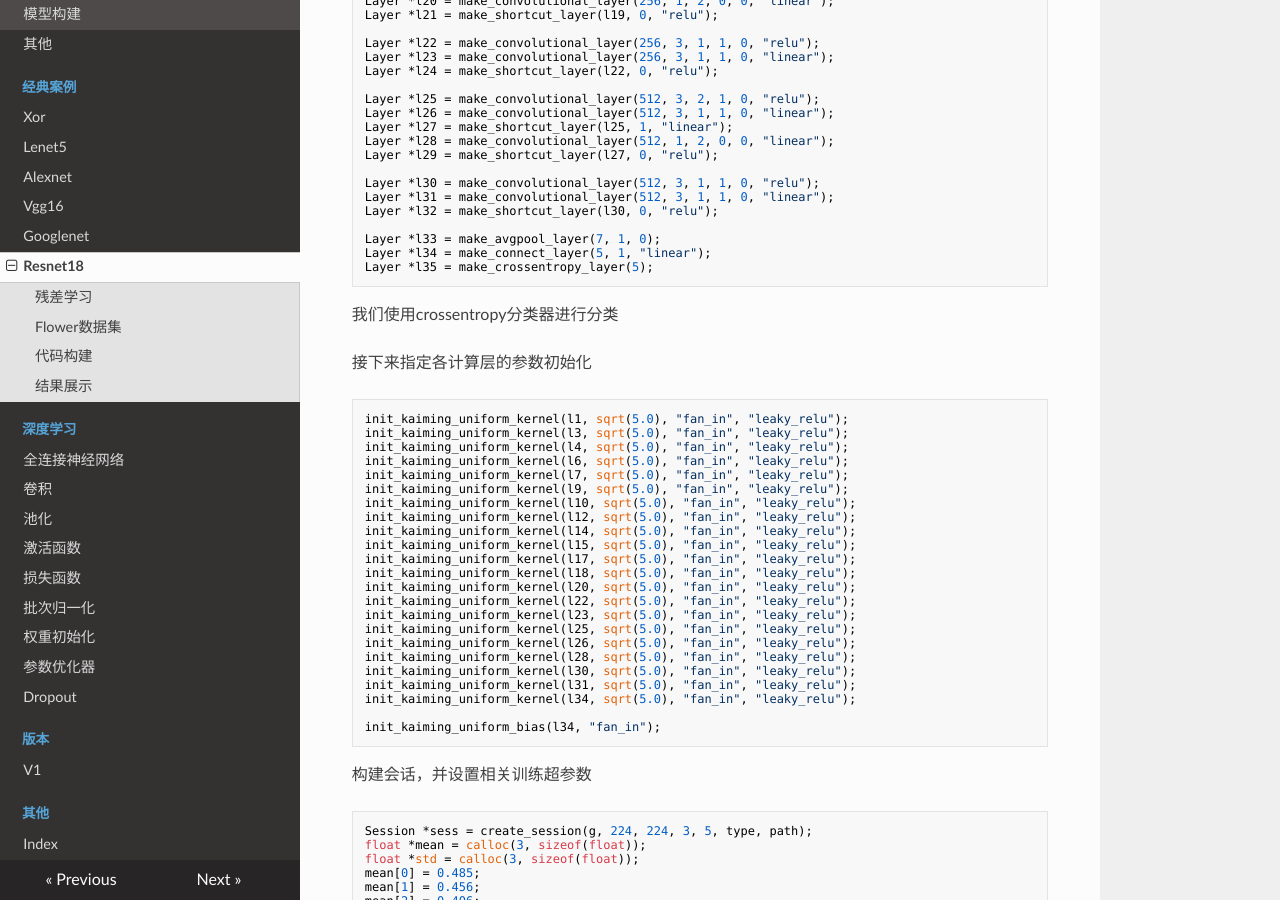
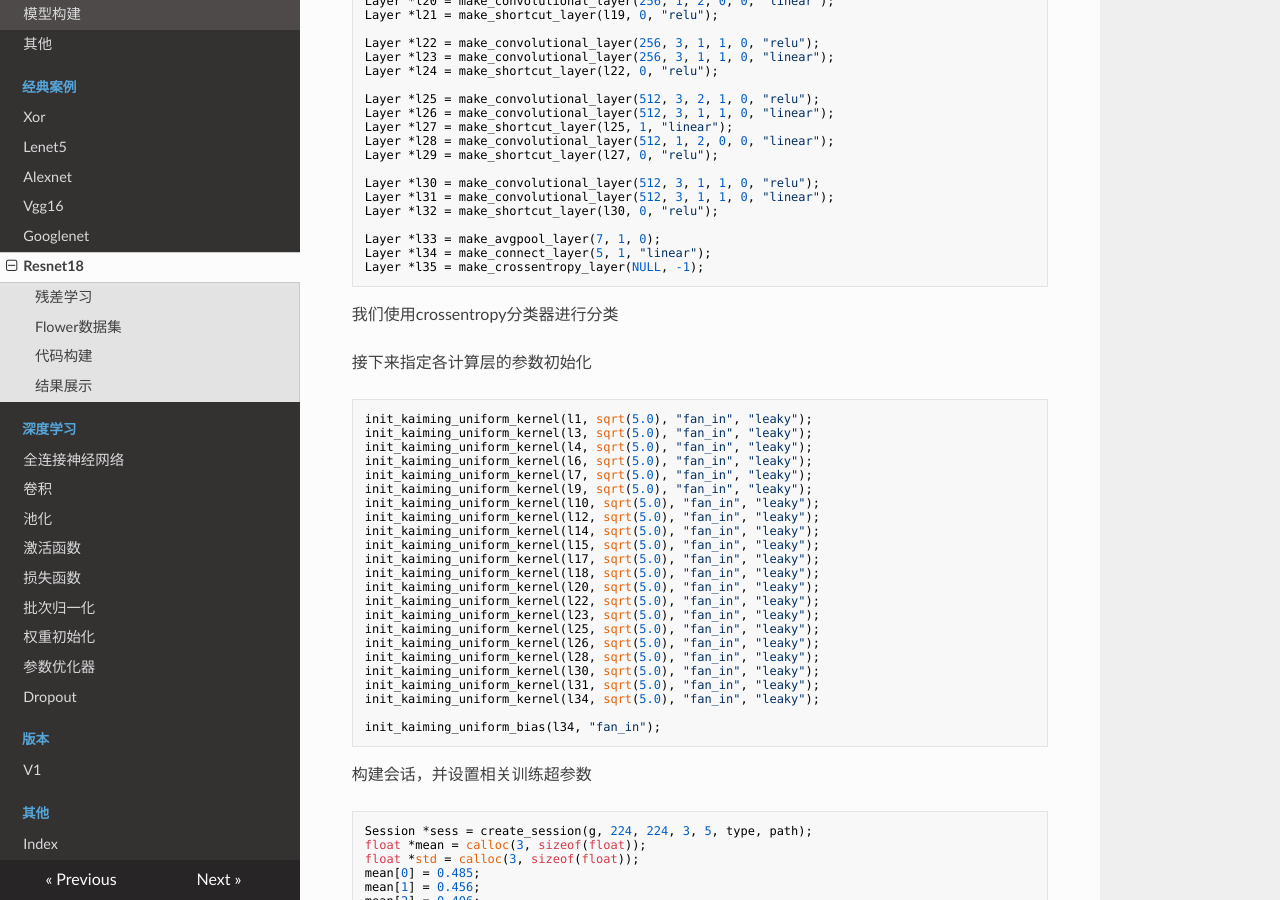
Before and after one commit to Lumos-Network/LumosNet-docs, an MkDocs documentation site: the page built from docs/经典案例/resnet18.md, in a window 1280 px wide and 900 px high, scrolled down 4018 px. Built offline with MkDocs 1.6.1, drawn with Linux system fonts in a browser that asks for light colours; nearby versions of some CDN libraries; some of the changed text lies outside the part shown.

Commit message:
lossfunc

````diff
--- a/docs/经典案例/resnet18.md
+++ b/docs/经典案例/resnet18.md
@@ -98,7 +98,7 @@ Layer *l32 = make_shortcut_layer(l30, 0, "relu");
 
 Layer *l33 = make_avgpool_layer(7, 1, 0);
 Layer *l34 = make_connect_layer(5, 1, "linear");
-Layer *l35 = make_crossentropy_layer(5);
+Layer *l35 = make_crossentropy_layer(NULL, -1);
 ```
 
 我们使用crossentropy分类器进行分类
@@ -106,27 +106,27 @@ Layer *l35 = make_crossentropy_layer(5);
 接下来指定各计算层的参数初始化
 
 ```c
-init_kaiming_uniform_kernel(l1, sqrt(5.0), "fan_in", "leaky_relu");
-init_kaiming_uniform_kernel(l3, sqrt(5.0), "fan_in", "leaky_relu");
-init_kaiming_uniform_kernel(l4, sqrt(5.0), "fan_in", "leaky_relu");
-init_kaiming_uniform_kernel(l6, sqrt(5.0), "fan_in", "leaky_relu");
-init_kaiming_uniform_kernel(l7, sqrt(5.0), "fan_in", "leaky_relu");
-init_kaiming_uniform_kernel(l9, sqrt(5.0), "fan_in", "leaky_relu");
-init_kaiming_uniform_kernel(l10, sqrt(5.0), "fan_in", "leaky_relu");
-init_kaiming_uniform_kernel(l12, sqrt(5.0), "fan_in", "leaky_relu");
-init_kaiming_uniform_kernel(l14, sqrt(5.0), "fan_in", "leaky_relu");
-init_kaiming_uniform_kernel(l15, sqrt(5.0), "fan_in", "leaky_relu");
-init_kaiming_uniform_kernel(l17, sqrt(5.0), "fan_in", "leaky_relu");
-init_kaiming_uniform_kernel(l18, sqrt(5.0), "fan_in", "leaky_relu");
-init_kaiming_uniform_kernel(l20, sqrt(5.0), "fan_in", "leaky_relu");
-init_kaiming_uniform_kernel(l22, sqrt(5.0), "fan_in", "leaky_relu");
-init_kaiming_uniform_kernel(l23, sqrt(5.0), "fan_in", "leaky_relu");
-init_kaiming_uniform_kernel(l25, sqrt(5.0), "fan_in", "leaky_relu");
-init_kaiming_uniform_kernel(l26, sqrt(5.0), "fan_in", "leaky_relu");
-init_kaiming_uniform_kernel(l28, sqrt(5.0), "fan_in", "leaky_relu");
-init_kaiming_uniform_kernel(l30, sqrt(5.0), "fan_in", "leaky_relu");
-init_kaiming_uniform_kernel(l31, sqrt(5.0), "fan_in", "leaky_relu");
-init_kaiming_uniform_kernel(l34, sqrt(5.0), "fan_in", "leaky_relu");
+init_kaiming_uniform_kernel(l1, sqrt(5.0), "fan_in", "leaky");
+init_kaiming_uniform_kernel(l3, sqrt(5.0), "fan_in", "leaky");
+init_kaiming_uniform_kernel(l4, sqrt(5.0), "fan_in", "leaky");
+init_kaiming_uniform_kernel(l6, sqrt(5.0), "fan_in", "leaky");
+init_kaiming_uniform_kernel(l7, sqrt(5.0), "fan_in", "leaky");
+init_kaiming_uniform_kernel(l9, sqrt(5.0), "fan_in", "leaky");
+init_kaiming_uniform_kernel(l10, sqrt(5.0), "fan_in", "leaky");
+init_kaiming_uniform_kernel(l12, sqrt(5.0), "fan_in", "leaky");
+init_kaiming_uniform_kernel(l14, sqrt(5.0), "fan_in", "leaky");
+init_kaiming_uniform_kernel(l15, sqrt(5.0), "fan_in", "leaky");
+init_kaiming_uniform_kernel(l17, sqrt(5.0), "fan_in", "leaky");
+init_kaiming_uniform_kernel(l18, sqrt(5.0), "fan_in", "leaky");
+init_kaiming_uniform_kernel(l20, sqrt(5.0), "fan_in", "leaky");
+init_kaiming_uniform_kernel(l22, sqrt(5.0), "fan_in", "leaky");
+init_kaiming_uniform_kernel(l23, sqrt(5.0), "fan_in", "leaky");
+init_kaiming_uniform_kernel(l25, sqrt(5.0), "fan_in", "leaky");
+init_kaiming_uniform_kernel(l26, sqrt(5.0), "fan_in", "leaky");
+init_kaiming_uniform_kernel(l28, sqrt(5.0), "fan_in", "leaky");
+init_kaiming_uniform_kernel(l30, sqrt(5.0), "fan_in", "leaky");
+init_kaiming_uniform_kernel(l31, sqrt(5.0), "fan_in", "leaky");
+init_kaiming_uniform_kernel(l34, sqrt(5.0), "fan_in", "leaky");
 
 init_kaiming_uniform_bias(l34, "fan_in");
 ```
@@ -205,7 +205,7 @@ void resnet18(char *type, char *path)
 
     Layer *l33 = make_avgpool_layer(7, 1, 0);
     Layer *l34 = make_connect_layer(5, 1, "linear");
-    Layer *l35 = make_crossentropy_layer(5);
+    Layer *l35 = make_crossentropy_layer(NULL, -1);
 
     append_layer2grpah(g, l1);
     append_layer2grpah(g, l2);
@@ -243,27 +243,27 @@ void resnet18(char *type, char *path)
     append_layer2grpah(g, l34);
     append_layer2grpah(g, l35);
 
-    init_kaiming_uniform_kernel(l1, sqrt(5.0), "fan_in", "leaky_relu");
-    init_kaiming_uniform_kernel(l3, sqrt(5.0), "fan_in", "leaky_relu");
-    init_kaiming_uniform_kernel(l4, sqrt(5.0), "fan_in", "leaky_relu");
-    init_kaiming_uniform_kernel(l6, sqrt(5.0), "fan_in", "leaky_relu");
-    init_kaiming_uniform_kernel(l7, sqrt(5.0), "fan_in", "leaky_relu");
-    init_kaiming_uniform_kernel(l9, sqrt(5.0), "fan_in", "leaky_relu");
-    init_kaiming_uniform_kernel(l10, sqrt(5.0), "fan_in", "leaky_relu");
-    init_kaiming_uniform_kernel(l12, sqrt(5.0), "fan_in", "leaky_relu");
-    init_kaiming_uniform_kernel(l14, sqrt(5.0), "fan_in", "leaky_relu");
-    init_kaiming_uniform_kernel(l15, sqrt(5.0), "fan_in", "leaky_relu");
-    init_kaiming_uniform_kernel(l17, sqrt(5.0), "fan_in", "leaky_relu");
-    init_kaiming_uniform_kernel(l18, sqrt(5.0), "fan_in", "leaky_relu");
-    init_kaiming_uniform_kernel(l20, sqrt(5.0), "fan_in", "leaky_relu");
-    init_kaiming_uniform_kernel(l22, sqrt(5.0), "fan_in", "leaky_relu");
-    init_kaiming_uniform_kernel(l23, sqrt(5.0), "fan_in", "leaky_relu");
-    init_kaiming_uniform_kernel(l25, sqrt(5.0), "fan_in", "leaky_relu");
-    init_kaiming_uniform_kernel(l26, sqrt(5.0), "fan_in", "leaky_relu");
-    init_kaiming_uniform_kernel(l28, sqrt(5.0), "fan_in", "leaky_relu");
-    init_kaiming_uniform_kernel(l30, sqrt(5.0), "fan_in", "leaky_relu");
-    init_kaiming_uniform_kernel(l31, sqrt(5.0), "fan_in", "leaky_relu");
-    init_kaiming_uniform_kernel(l34, sqrt(5.0), "fan_in", "leaky_relu");
+    init_kaiming_uniform_kernel(l1, sqrt(5.0), "fan_in", "leaky");
+    init_kaiming_uniform_kernel(l3, sqrt(5.0), "fan_in", "leaky");
+    init_kaiming_uniform_kernel(l4, sqrt(5.0), "fan_in", "leaky");
+    init_kaiming_uniform_kernel(l6, sqrt(5.0), "fan_in", "leaky");
+    init_kaiming_uniform_kernel(l7, sqrt(5.0), "fan_in", "leaky");
+    init_kaiming_uniform_kernel(l9, sqrt(5.0), "fan_in", "leaky");
+    init_kaiming_uniform_kernel(l10, sqrt(5.0), "fan_in", "leaky");
+    init_kaiming_uniform_kernel(l12, sqrt(5.0), "fan_in", "leaky");
+    init_kaiming_uniform_kernel(l14, sqrt(5.0), "fan_in", "leaky");
+    init_kaiming_uniform_kernel(l15, sqrt(5.0), "fan_in", "leaky");
+    init_kaiming_uniform_kernel(l17, sqrt(5.0), "fan_in", "leaky");
+    init_kaiming_uniform_kernel(l18, sqrt(5.0), "fan_in", "leaky");
+    init_kaiming_uniform_kernel(l20, sqrt(5.0), "fan_in", "leaky");
+    init_kaiming_uniform_kernel(l22, sqrt(5.0), "fan_in", "leaky");
+    init_kaiming_uniform_kernel(l23, sqrt(5.0), "fan_in", "leaky");
+    init_kaiming_uniform_kernel(l25, sqrt(5.0), "fan_in", "leaky");
+    init_kaiming_uniform_kernel(l26, sqrt(5.0), "fan_in", "leaky");
+    init_kaiming_uniform_kernel(l28, sqrt(5.0), "fan_in", "leaky");
+    init_kaiming_uniform_kernel(l30, sqrt(5.0), "fan_in", "leaky");
+    init_kaiming_uniform_kernel(l31, sqrt(5.0), "fan_in", "leaky");
+    init_kaiming_uniform_kernel(l34, sqrt(5.0), "fan_in", "leaky");
 
     init_kaiming_uniform_bias(l34, "fan_in");
 
@@ -330,7 +330,7 @@ void resnet18_detect(char*type, char *path)
 
     Layer *l33 = make_avgpool_layer(7, 1, 0);
     Layer *l34 = make_connect_layer(5, 1, "linear");
-    Layer *l35 = make_crossentropy_layer(5);
+    Layer *l35 = make_crossentropy_layer(NULL, -1);
 
     append_layer2grpah(g, l1);
     append_layer2grpah(g, l2);
````
Also changed, not shown: docs/经典案例/alexnet.md (+19 -19 lines), docs/经典案例/googlenet.md (+3 -3 lines), docs/经典案例/lenet5.md (+3 -3 lines), docs/经典案例/vgg16.md (+3 -3 lines), docs/经典案例/xor.md (+6 -6 lines).
